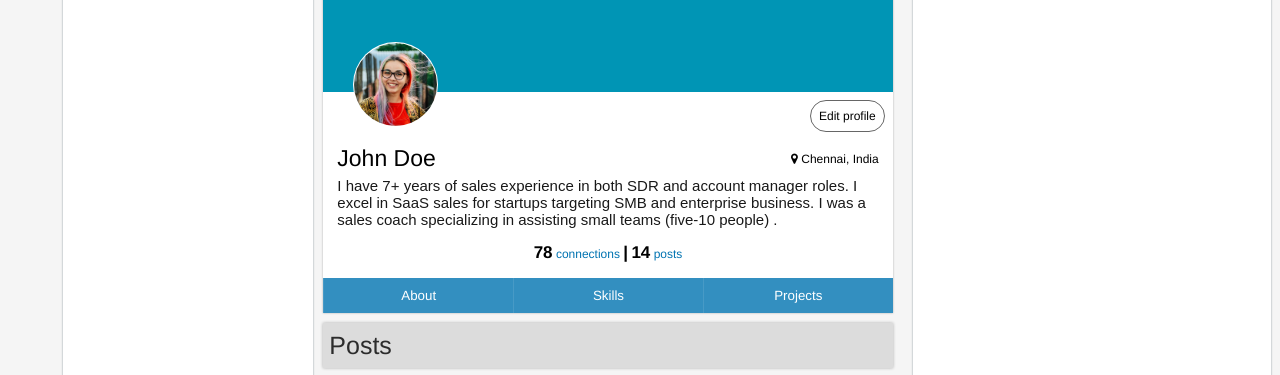
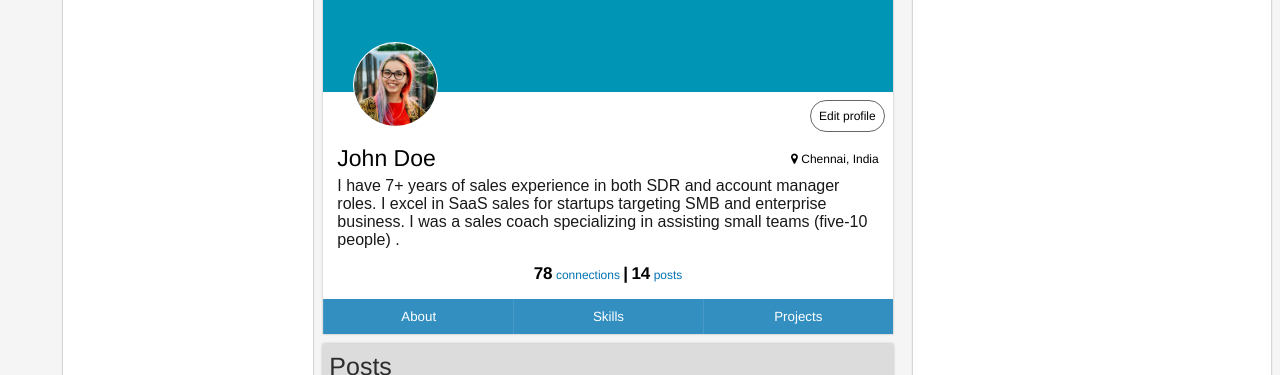
Before and after one commit to abinash013/LinkedIn-Homepage, a plain HTML site: page index.html in a window 1280 px wide. Shown: the part 118-493 px from the top of the page. Drawn offline with Linux system fonts and the light colour scheme.

Commit message:
Update main.css

```diff
--- a/main.css
+++ b/main.css
@@ -825,6 +825,10 @@ width:90%;}
   .navbar-hs{
     display: none;
   }
+
+  .bio{
+    font-size: 16px;
+  }
 }
 @media only screen and (max-width:1024px){
 
```
